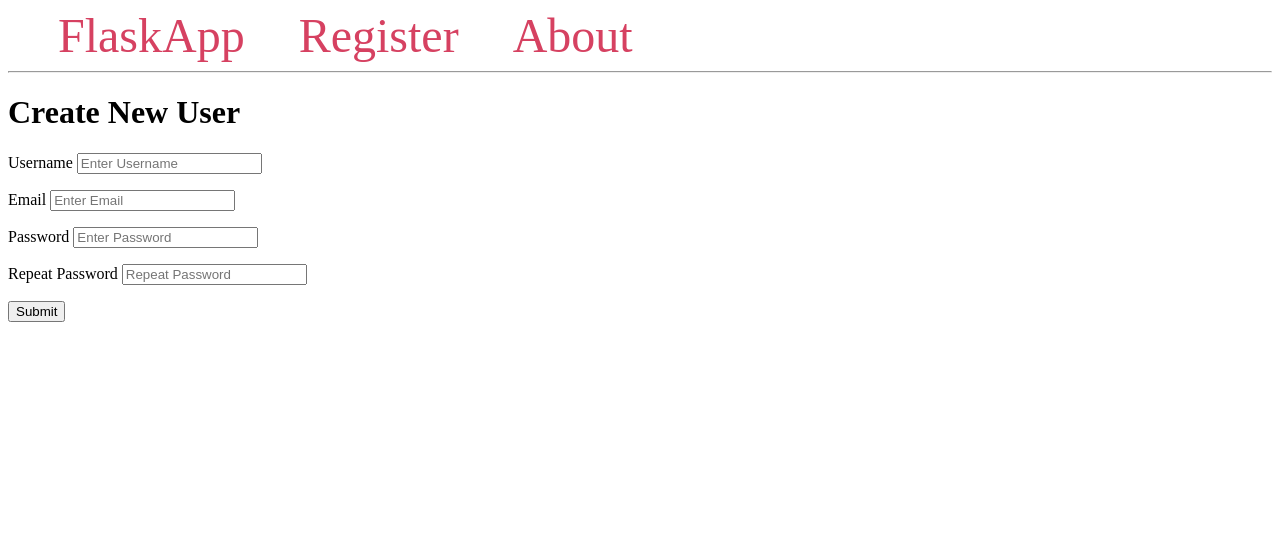
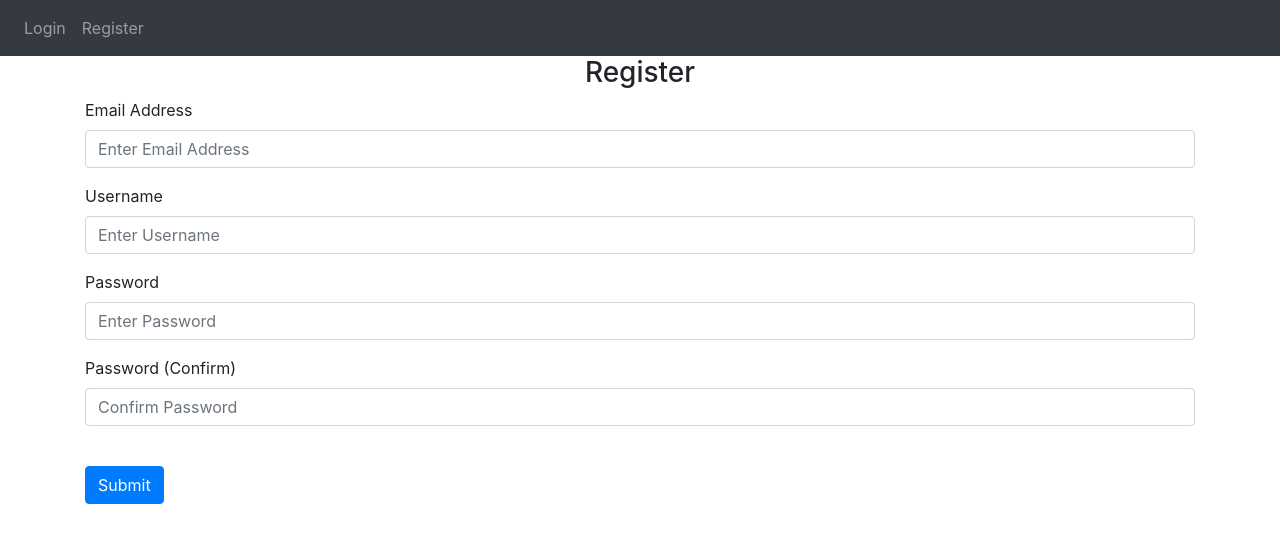
Before and after one commit to npape11/FishFinder-2.0, a Flask app: page /register in a window 1280 px wide. Shown: the top 543 px of the page. Run offline with Flask 3, Linux system fonts and the light colour scheme; some libraries are stand-ins or nearby versions.

```diff
--- a/website/__init__.py
+++ b/website/__init__.py
@@ -20,6 +20,9 @@ def create_app():
     app.register_blueprint(auth, url_prefix='/')
     app.register_blueprint(views, url_prefix='/')
 
-    from .models import User
+    from .models import users
+
+    with app.app_context():
+        db.create_all()
 
     return app
--- a/website/auth.py
+++ b/website/auth.py
@@ -1,5 +1,7 @@
-from flask import Flask, Blueprint, render_template, request, redirect, url_for
-from werkzeug.security import generate_password_hash
+from flask import Blueprint, render_template, request, redirect, url_for, flash
+from werkzeug.security import generate_password_hash, check_password_hash
+from flask_login import login_user, login_required, logout_user, current_user
+from .models import users
 
 auth = Blueprint('auth', __name__)
 
@@ -11,13 +13,14 @@ def register():
         password = request.form.get('password')
         repeat_pass = request.form.get('password-repeat')
 
-        if not username or not email or not password or not repeat_pass:
-            return "All fields are required!", 400
+        user = users.query.filter_by(email=email).first()
 
-        if password != repeat_pass:
+        if user:
+            flash('Email already exists.', category='error')
+        elif not username or not email or not password or not repeat_pass:
+            flash('All fileds required!', category='error')
+        elif password != repeat_pass:
             return "Passwords do not match!", 400
-
-        hashed_pass = generate_password_hash(password)
 
     return render_template('register.html')
 
--- a/website/models.py
+++ b/website/models.py
@@ -1,6 +1,6 @@
 from . import db
 
-class User(db.Model):
+class users(db.Model):
     id = db.Column(db.Integer, primary_key=True)
     username = db.Column(db.String(80), unique=True, nullable=False)
     email = db.Column(db.String(120), unique=True, nullable=False)
--- a/website/templates/base.html
+++ b/website/templates/base.html
@@ -1,38 +1,73 @@
 <!DOCTYPE html>
-<html lang="en">
-<head>
-    <meta charset="UTF-8">
-    <title>{% block title %} {% endblock %} - FlaskApp</title>
-    <style>
-        nav a {
-            color: #d64161;
-            font-size: 3em;
-            margin-left: 50px;
-            text-decoration: none;
-        }
+<html>
+  <head>
+    <meta charset="utf-8" />
+    <meta name="viewport" content="width=device-width, initial-scale=1" />
+    <link
+      rel="stylesheet"
+      href="https://stackpath.bootstrapcdn.com/bootstrap/4.4.1/css/bootstrap.min.css"
+      integrity="sha384-Vkoo8x4CGsO3+Hhxv8T/Q5PaXtkKtu6ug5TOeNV6gBiFeWPGFN9MuhOf23Q9Ifjh"
+      crossorigin="anonymous"
+    />
+    <link
+      rel="stylesheet"
+      href="https://stackpath.bootstrapcdn.com/font-awesome/4.7.0/css/font-awesome.min.css"
+      crossorigin="anonymous"
+    />
 
-        .book {
-            padding: 20px;
-            margin: 10px;
-            background-color: #f7f4f4;
-        }
+    <title>{% block title %}Home{% endblock %}</title>
+  </head>
+  <body>
+    <nav class="navbar navbar-expand-lg navbar-dark bg-dark">
+      <button
+        class="navbar-toggler"
+        type="button"
+        data-toggle="collapse"
+        data-target="#navbar"
+      >
+        <span class="navbar-toggler-icon"></span>
+      </button>
+      <div class="collapse navbar-collapse" id="navbar">
+        <div class="navbar-nav">
+          <a class="nav-item nav-link" id="login" href="/login">Login</a>
+          <a class="nav-item nav-link" id="register" href="/register">Register</a>
+        </div>
+      </div>
+    </nav>
 
-        .review {
-                margin-left: 50px;
-                font-size: 20px;
-        }
+    {% with messages = get_flashed_messages(with_categories=true) %} {% if
+    messages %} {% for category, message in messages %} {% if category ==
+    'error' %}
+    <div class="alert alert-danger alter-dismissable fade show" role="alert">
+      {{ message }}
+      <button type="button" class="close" data-dismiss="alert">
+        <span aria-hidden="true">&times;</span>
+      </button>
+    </div>
+    {% else %}
+    <div class="alert alert-success alter-dismissable fade show" role="alert">
+      {{ message }}
+      <button type="button" class="close" data-dismiss="alert">
+        <span aria-hidden="true">&times;</span>
+      </button>
+    </div>
+    {% endif %} {% endfor %} {% endif %} {% endwith %}
 
-    </style>
-</head>
-<body>
-    <nav>
-        <a href="{{ url_for('index') }}">FlaskApp</a>
-        <a href="{{ url_for('register') }}">Register</a>
-        <a href="#">About</a>
-    </nav>
-    <hr>
-    <div class="content">
-        {% block content %} {% endblock %}
-    </div>
-</body>
+    <div class="container">{% block content %} {% endblock %}</div>
+    <script
+      src="https://code.jquery.com/jquery-3.2.1.slim.min.js"
+      integrity="sha384-KJ3o2DKtIkvYIK3UENzmM7KCkRr/rE9/Qpg6aAZGJwFDMVNA/GpGFF93hXpG5KkN"
+      crossorigin="anonymous"
+    ></script>
+    <script
+      src="https://cdnjs.cloudflare.com/ajax/libs/popper.js/1.12.9/umd/popper.min.js"
+      integrity="sha384-ApNbgh9B+Y1QKtv3Rn7W3mgPxhU9K/ScQsAP7hUibX39j7fakFPskvXusvfa0b4Q"
+      crossorigin="anonymous"
+    ></script>
+    <script
+      src="https://maxcdn.bootstrapcdn.com/bootstrap/4.0.0/js/bootstrap.min.js"
+      integrity="sha384-JZR6Spejh4U02d8jOt6vLEHfe/JQGiRRSQQxSfFWpi1MquVdAyjUar5+76PVCmYl"
+      crossorigin="anonymous"
+    ></script>
+  </body>
 </html>
--- a/website/templates/register.html
+++ b/website/templates/register.html
@@ -1,30 +1,48 @@
-{% extends 'base.html' %}
-
-{% block content %}
-    <h1>{% block title %} Create New User {% endblock %}</h1>
-    <form method="post">
-        <p>
-            <label for="username">Username</label>
-            <input type="text" name="username" placeholder="Enter Username">
-            </input>
-        </p>
-        <p>
-            <label for="email">Email</label>
-            <input type="text" name="email" placeholder="Enter Email">
-            </input>
-        </p>
-        <p>
-            <label for="password">Password</label>
-            <input type="password" name="password" placeholder="Enter Password">
-            </input>
-        </p>
-	<p>
-	    <label for="password-repeat">Repeat Password</label>
-	    <input type="password" name="password-repeat" placeholder="Repeat Password">
-	    </input>
-	</p>
-        <p>
-            <button type="submit">Submit</button>
-        </p>
-    </form>
+{% extends "base.html" %} {% block title %}Register{% endblock %} {% block
+content %}
+<form method="POST">
+  <h3 align="center">Register</h3>
+  <div class="form-group">
+    <label for="email">Email Address</label>
+    <input
+      type="email"
+      class="form-control"
+      id="email"
+      name="email"
+      placeholder="Enter Email Address"
+    />
+  </div>
+  <div class="form-group">
+    <label for="username">Username</label>
+    <input
+      type="text"
+      class="form-control"
+      id="username"
+      name="username"
+      placeholder="Enter Username"
+    />
+  </div>
+  <div class="form-group">
+    <label for="password1">Password</label>
+    <input
+      type="password"
+      class="form-control"
+      id="password"
+      name="password"
+      placeholder="Enter Password"
+    />
+  </div>
+  <div class="form-group">
+    <label for="password-repeat">Password (Confirm)</label>
+    <input
+      type="password"
+      class="form-control"
+      id="password-repeat"
+      name="password-repeat"
+      placeholder="Confirm Password"
+    />
+  </div>
+  <br />
+  <button type="submit" class="btn btn-primary">Submit</button>
+</form>
 {% endblock %}
--- a/website/views.py
+++ b/website/views.py
@@ -4,4 +4,4 @@ views = Blueprint('views', __name__)
 
 @views.route('/')
 def home():
-    return "home"
+    return render_template('base.html')
```
Also changed, not shown: requirements.txt (added, +20 -0 lines), website/templates/index.html (deleted, +0 -46 lines), website/templates/login.html (added, +28 -0 lines), 1 other file.
